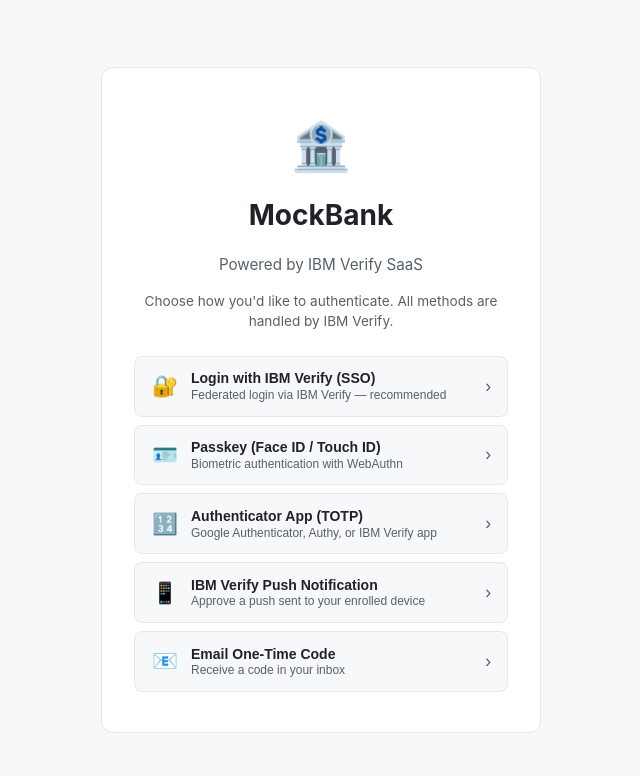
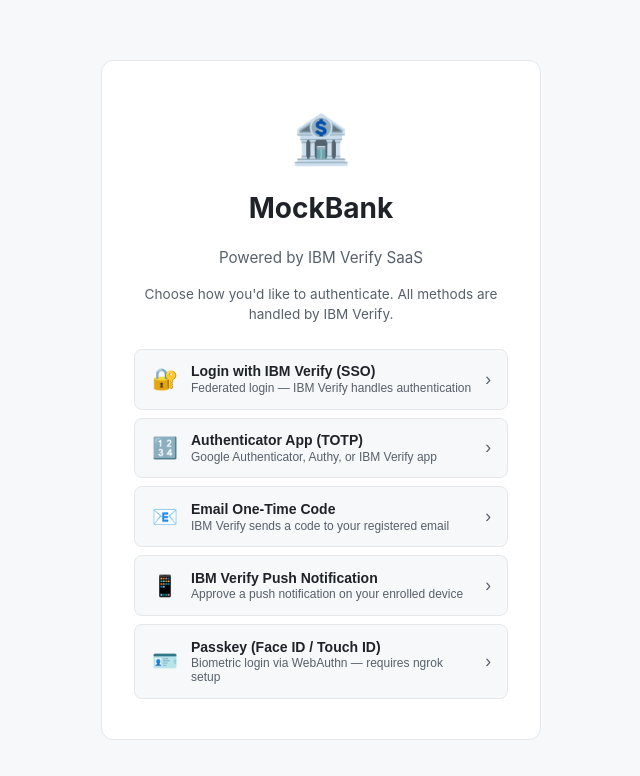
Before and after one commit to KavyadharshiniM06/Verify-POC, a React (Vite) app in the folder frontend/: page / in a window 1280 px wide. Shown: the top 776 px of the page, without its empty margins (319-959 px from the left). Built offline with nearby package versions, Linux system fonts and the light colour scheme.

Commit message:
verify integration v4

```diff
--- a/frontend/src/pages/LoginPage.tsx
+++ b/frontend/src/pages/LoginPage.tsx
@@ -1,70 +1,66 @@
 import React, { useState } from 'react'
-import { useNavigate } from 'react-router-dom'
 import api from '../api/axios'
 
-type Method = 'sso' | 'passkey' | 'totp' | 'push' | 'email'
+type Method = 'sso' | 'totp' | 'push' | 'email' | 'passkey'
 
-const AUTH_METHODS: Array<{ id: Method; icon: string; label: string; description: string }> = [
+const AUTH_METHODS: Array<{
+  id: Method
+  icon: string
+  label: string
+  description: string
+  acr?: string   // IBM Verify acr_values to request this specific factor
+}> = [
   {
     id: 'sso',
     icon: '🔐',
     label: 'Login with IBM Verify (SSO)',
-    description: 'Federated login via IBM Verify — recommended',
-  },
-  {
-    id: 'passkey',
-    icon: '🪪',
-    label: 'Passkey (Face ID / Touch ID)',
-    description: 'Biometric authentication with WebAuthn',
+    description: 'Federated login — IBM Verify handles authentication',
   },
   {
     id: 'totp',
     icon: '🔢',
     label: 'Authenticator App (TOTP)',
     description: 'Google Authenticator, Authy, or IBM Verify app',
+    acr: 'urn:ibm:security:authentication:asf:mechanism:totp',
+  },
+  {
+    id: 'email',
+    icon: '📧',
+    label: 'Email One-Time Code',
+    description: 'IBM Verify sends a code to your registered email',
+    acr: 'urn:ibm:security:authentication:asf:mechanism:emailotp',
   },
   {
     id: 'push',
     icon: '📱',
     label: 'IBM Verify Push Notification',
-    description: 'Approve a push sent to your enrolled device',
+    description: 'Approve a push notification on your enrolled device',
+    acr: 'urn:ibm:security:authentication:asf:mechanism:push',
   },
   {
-    id: 'email',
-    icon: '📧',
-    label: 'Email One-Time Code',
-    description: 'Receive a code in your inbox',
+    id: 'passkey',
+    icon: '🪪',
+    label: 'Passkey (Face ID / Touch ID)',
+    description: 'Biometric login via WebAuthn — requires ngrok setup',
+    acr: 'urn:ibm:security:authentication:asf:mechanism:fido2',
   },
 ]
 
-const ROUTES: Record<Method, string | null> = {
-  sso: null,          // handled inline — redirects to IBM Verify
-  passkey: '/register',
-  totp: '/auth/totp/verify',
-  push: '/auth/push',
-  email: '/auth/email-otp',
-}
+export default function LoginPage() {
+  const [error, setError] = useState<string | null>(null)
+  const [loading, setLoading] = useState<Method | null>(null)
 
-export default function LoginPage() {
-  const navigate = useNavigate()
-  const [error, setError] = useState<string | null>(null)
-  const [loading, setLoading] = useState(false)
-
-  const handleSelect = async (method: Method) => {
+  const handleSelect = async (method: Method, acr?: string) => {
     setError(null)
-    if (method === 'sso') {
-      setLoading(true)
-      try {
-        const { data } = await api.get('/auth/sso/login')
-        window.location.href = data.authorization_url
-      } catch {
-        setError('Unable to start IBM Verify login. Please try again.')
-        setLoading(false)
-      }
-      return
+    setLoading(method)
+    try {
+      const params = acr ? `?acr_values=${encodeURIComponent(acr)}` : ''
+      const { data } = await api.get(`/auth/sso/login${params}`)
+      window.location.href = data.authorization_url
+    } catch {
+      setError('Unable to connect to IBM Verify. Please try again.')
+      setLoading(null)
     }
-    const route = ROUTES[method]
-    if (route) navigate(route)
   }
 
   return (
@@ -83,16 +79,21 @@
           {AUTH_METHODS.map(m => (
             <button
               key={m.id}
-              style={s.methodBtn}
-              onClick={() => handleSelect(m.id)}
-              disabled={loading}
+              style={{
+                ...s.methodBtn,
+                opacity: loading && loading !== m.id ? 0.5 : 1,
+              }}
+              onClick={() => handleSelect(m.id, m.acr)}
+              disabled={loading !== null}
             >
               <span style={s.methodIcon}>{m.icon}</span>
               <span style={s.methodText}>
                 <span style={s.methodLabel}>{m.label}</span>
                 <span style={s.methodDesc}>{m.description}</span>
               </span>
-              <span style={s.arrow}>›</span>
+              <span style={s.arrow}>
+                {loading === m.id ? '…' : '›'}
+              </span>
             </button>
           ))}
         </div>
```
Also changed, not shown: 2 other files (tests, documents, lock files or other folders).
